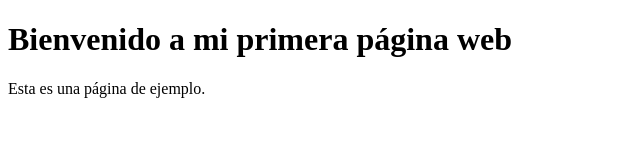
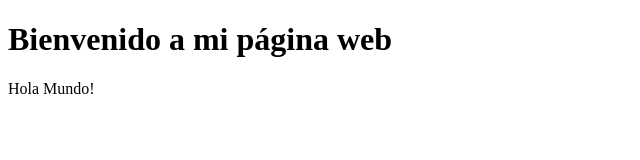
Before and after one commit to alvarodelburgoperez/Azure, a plain HTML site: page index.html in a window 1280 px wide. Shown: the whole page, without its empty margins (0-640 px from the left). Drawn offline with Linux system fonts and the light colour scheme.

Commit message:
Update index.html

```diff
--- a/index.html
+++ b/index.html
@@ -3,10 +3,10 @@
 <head>
     <meta charset="UTF-8">
     <meta name="viewport" content="width=device-width, initial-scale=1.0">
-    <title>Página de Ejemplo 1</title>
+    <title>Ejemplo en Azure</title>
 </head>
 <body>
-    <h1>Bienvenido a mi primera página web</h1>
-    <p>Esta es una página de ejemplo.</p>
+    <h1>Bienvenido a mi página web</h1>
+    <p>Hola Mundo!</p>
 </body>
 </html>
```
